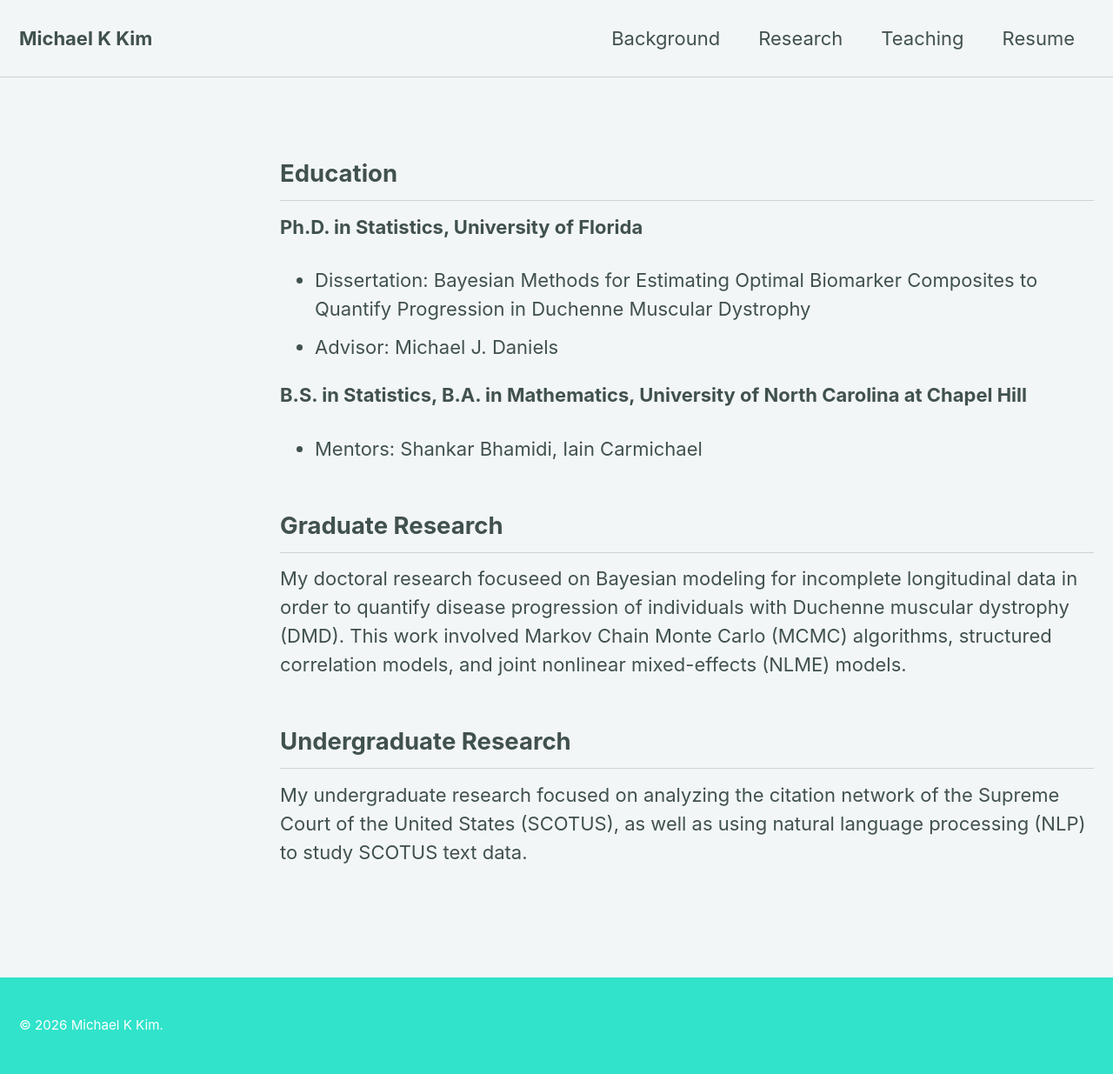
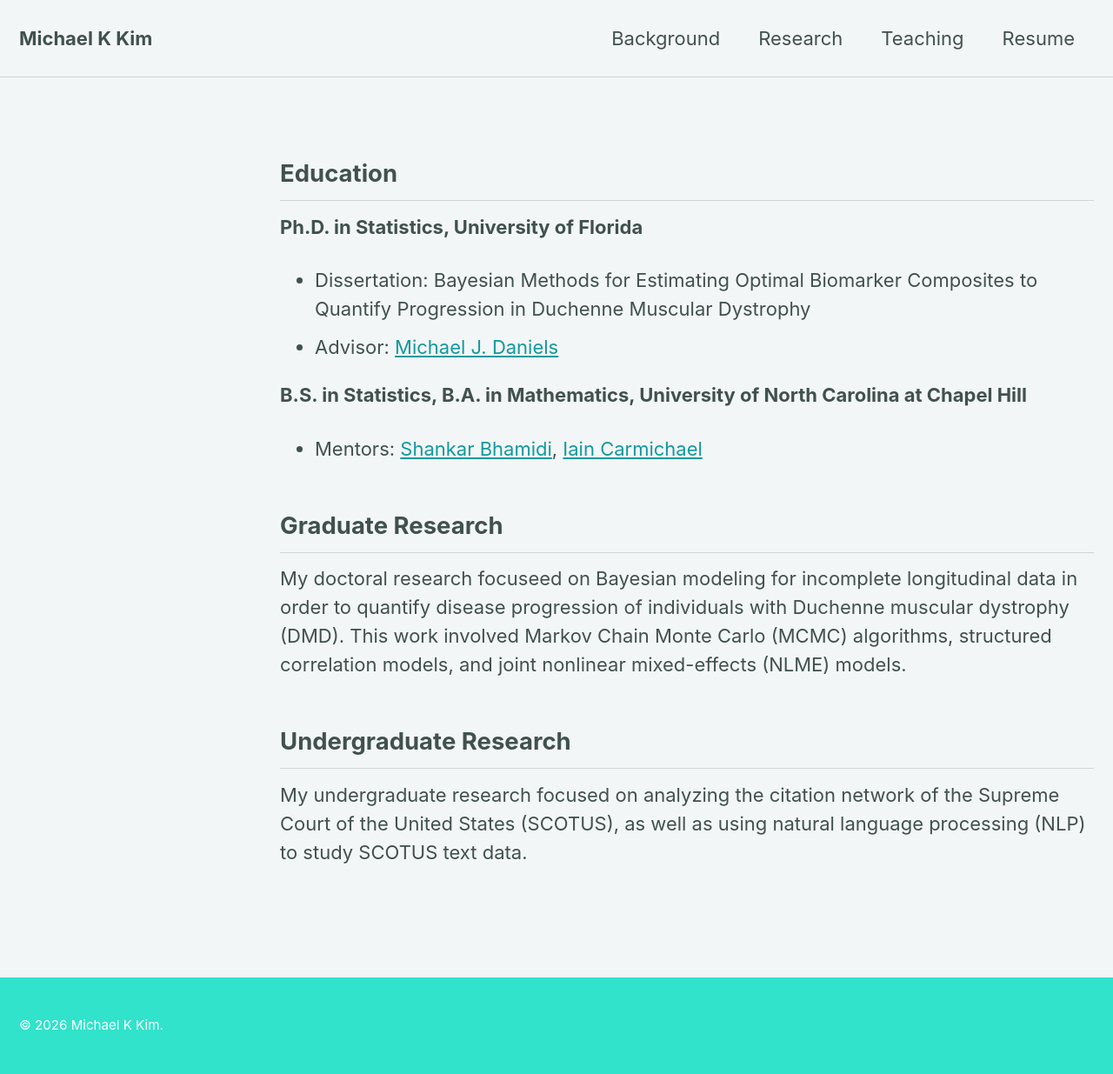
Before and after one commit to michaelkkim/michaelkkim.github.io, a Jekyll site: the page built from _pages/about.md, in a window 1280 px wide. Shown: the whole page at 87% size. Built offline with Jekyll 4.4.1, drawn with Linux system fonts in a browser that asks for light colours; cached includes are drawn as plain includes; nearby versions of some CDN libraries; part of the change alters nothing that is shown.

```diff
--- a/_pages/about.md
+++ b/_pages/about.md
@@ -10,10 +10,10 @@ classes: wide
 
 **Ph.D. in Statistics, University of Florida**
 - Dissertation: Bayesian Methods for Estimating Optimal Biomarker Composites to Quantify Progression in Duchenne Muscular Dystrophy
-- Advisor: Michael J. Daniels
+- Advisor: [Michael J. Daniels](https://scholar.google.com/citations?user=deH55NMAAAAJ&hl=en)
 
 **B.S. in Statistics, B.A. in Mathematics, University of North Carolina at Chapel Hill**
-- Mentors: Shankar Bhamidi, Iain Carmichael
+- Mentors: [Shankar Bhamidi](https://scholar.google.com/citations?user=4JsyJK8AAAAJ&hl=en), [Iain Carmichael](https://scholar.google.com/citations?user=7kfVUFQAAAAJ&hl=en)
 
 ## Graduate Research
 My doctoral research focuseed on Bayesian modeling for incomplete longitudinal data in order to quantify disease progression of individuals with Duchenne muscular dystrophy (DMD). This work involved Markov Chain Monte Carlo (MCMC) algorithms, structured correlation models, and joint nonlinear mixed-effects (NLME) models.
```
